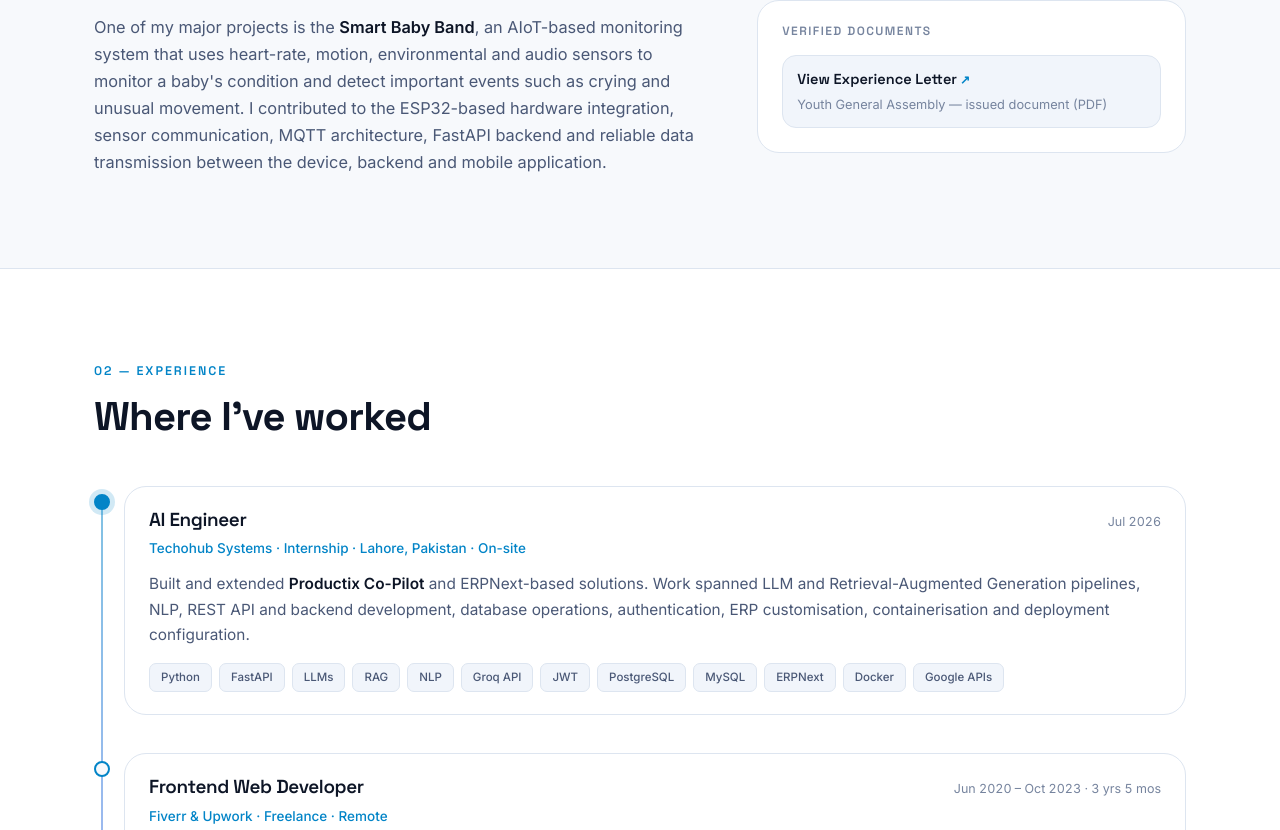
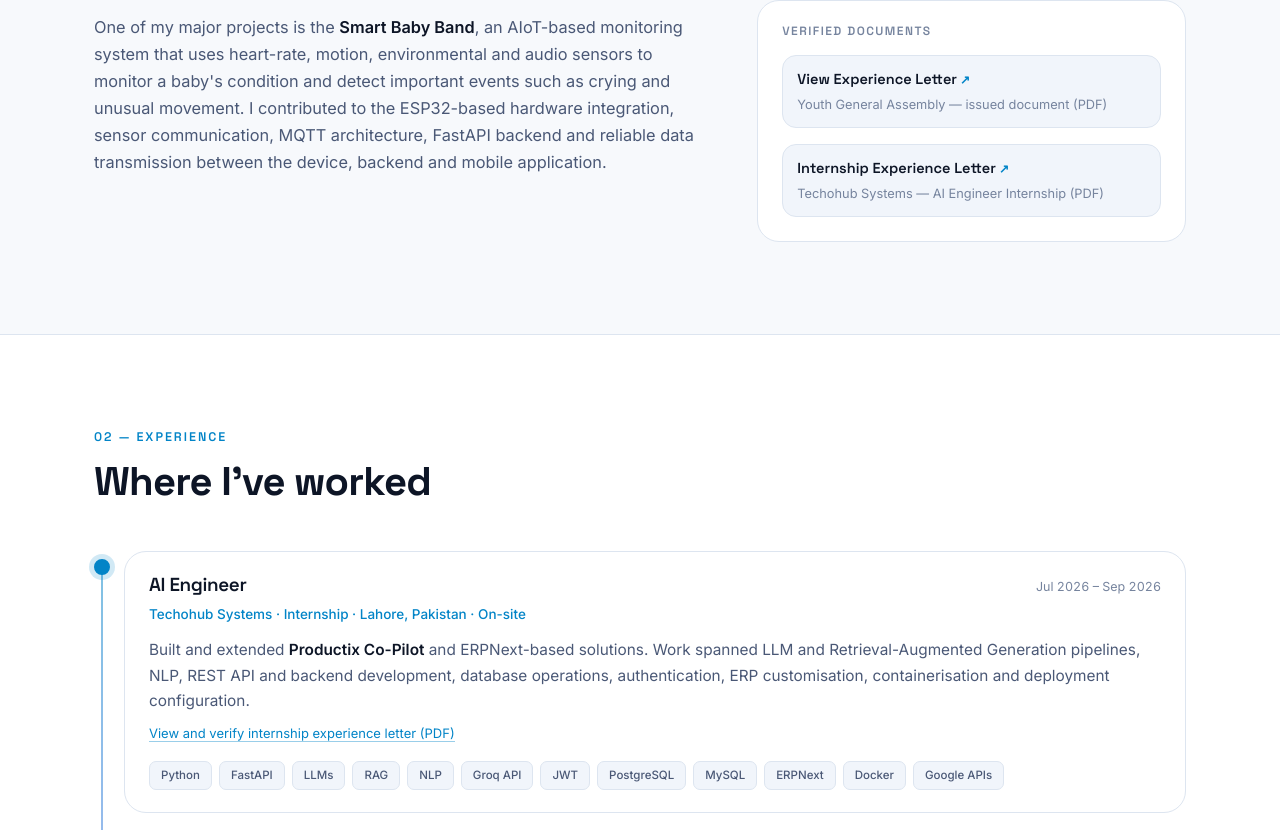
Before and after one commit to arslan-shafique/arslan-shafique, a plain HTML site: page index.html in a window 1280 px wide. Shown: the part 1380-2210 px from the top of the page. Drawn offline with Linux system fonts and the light colour scheme.

Commit message:
feat: add Techohub internship experience letter

```diff
--- a/index.html
+++ b/index.html
@@ -202,6 +202,12 @@
                 <span class="mini__s">Youth General Assembly — issued document (PDF)</span>
               </a>
             </li>
+            <li>
+              <a href="assets/docs/experience-letter-techohub.pdf" target="_blank" rel="noopener noreferrer" aria-label="View and verify the Techohub Systems internship experience letter PDF">
+                <span class="mini__t">Internship Experience Letter</span>
+                <span class="mini__s">Techohub Systems — AI Engineer Internship (PDF)</span>
+              </a>
+            </li>
           </ul>
         </article>
       </div>
@@ -223,7 +229,7 @@
         <div class="tl__body">
           <div class="tl__head">
             <h3>AI Engineer</h3>
-            <p class="tl__when">Jul 2026</p>
+            <p class="tl__when">Jul 2026 – Sep 2026</p>
           </div>
           <p class="tl__org">Techohub Systems · Internship · Lahore, Pakistan · On-site</p>
           <p class="tl__desc">
@@ -231,6 +237,9 @@
             Work spanned LLM and Retrieval-Augmented Generation pipelines, NLP, REST API and backend
             development, database operations, authentication, ERP customisation, containerisation
             and deployment configuration.
+          </p>
+          <p class="tl__note">
+            <a href="assets/docs/experience-letter-techohub.pdf" target="_blank" rel="noopener noreferrer">View and verify internship experience letter (PDF)</a>
           </p>
           <ul class="chips">
             <li>Python</li><li>FastAPI</li><li>LLMs</li><li>RAG</li><li>NLP</li>
```
Also changed, not shown: 1 other file.
